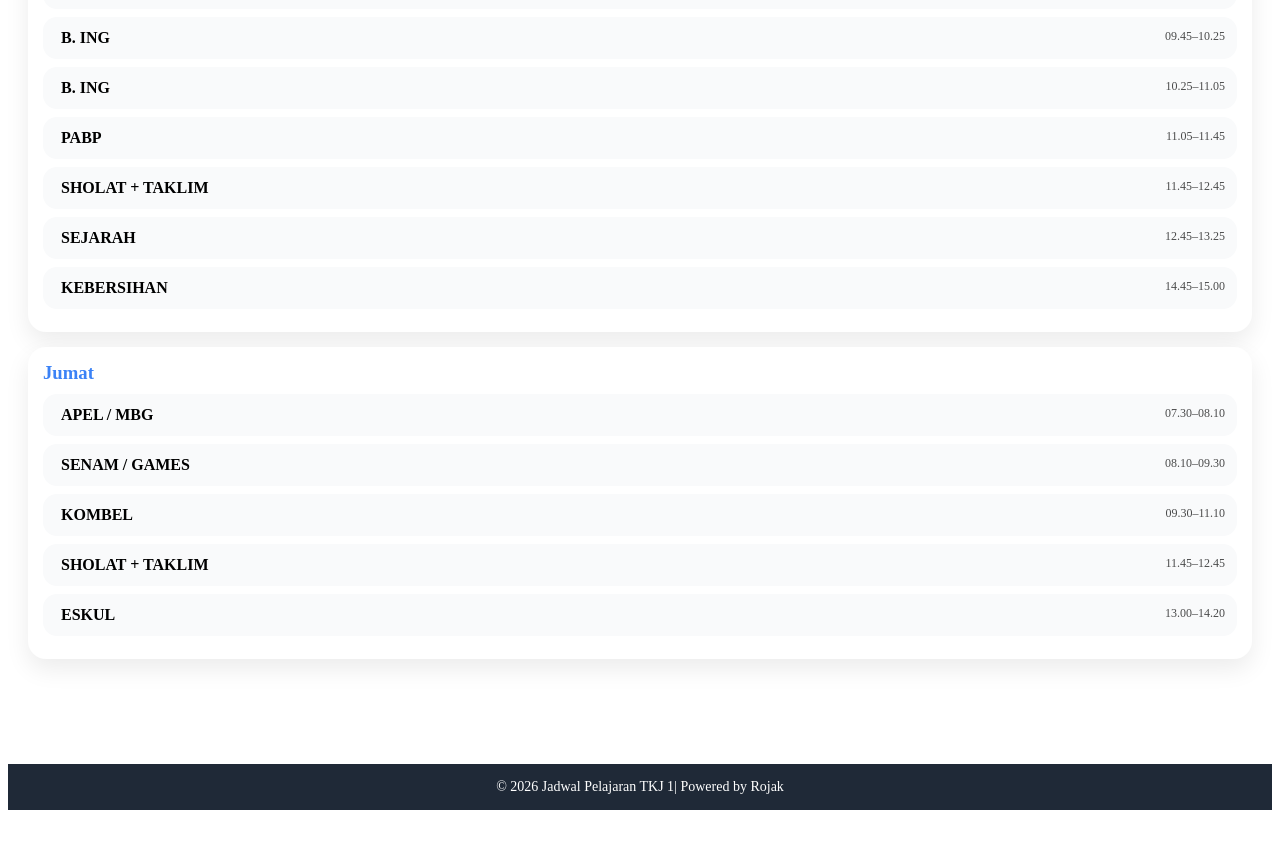
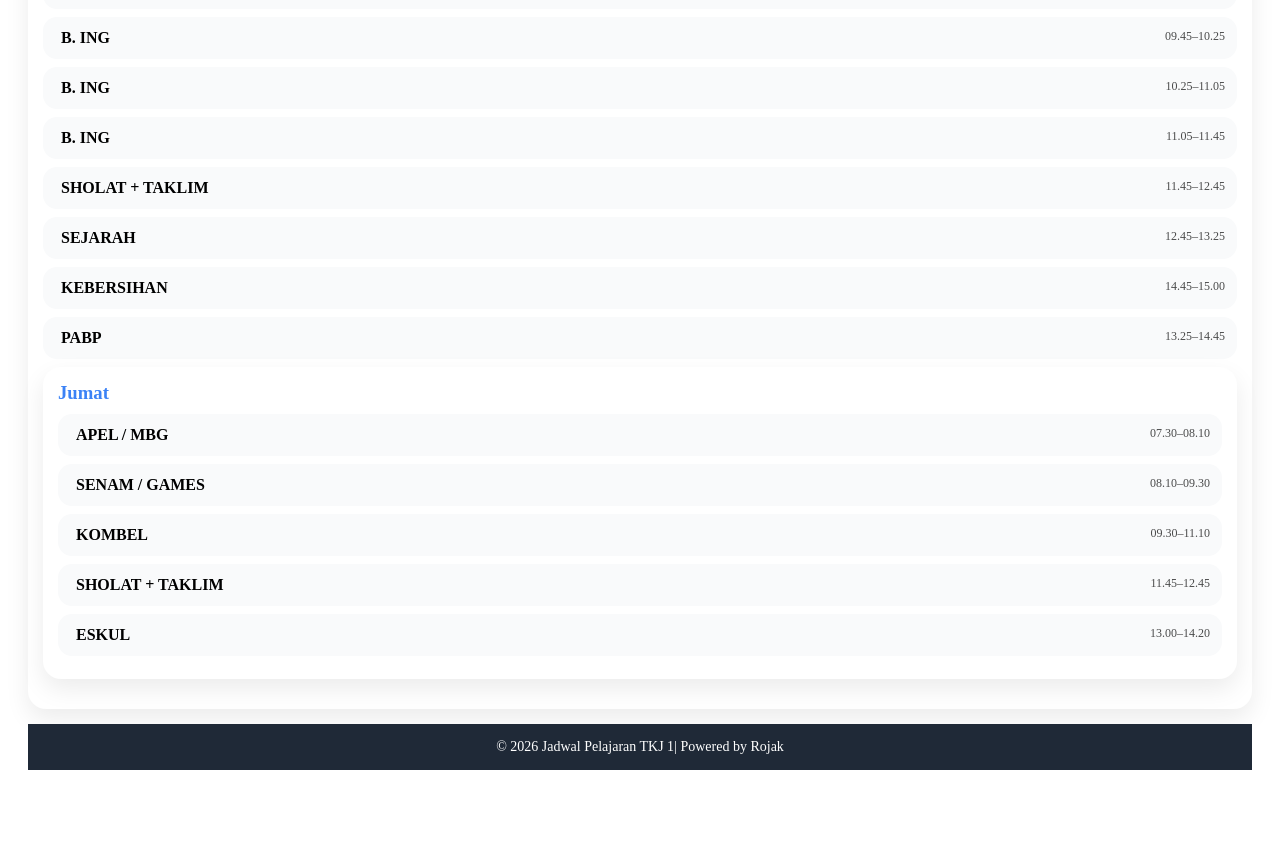
Before and after one commit to brazildoyuredituluse-gif/Jadwal-Pelajaran-new, a plain HTML site: page index.html in a window 1280 px wide. Shown: the part 2430-3278 px from the top of the page. Before the commit the page ends 3248 px from the top, so only its background shows below. Drawn offline with Linux system fonts and the light colour scheme.

Commit message:
Update index.html

```diff
--- a/index.html
+++ b/index.html
@@ -215,7 +215,7 @@ class="subject">SEJARAH</div><div class="time">11.05–11.45</div></div>
 
 <div class="item" data-start="09:45" data-end="10:25"><div class="subject">B. ING</div><div class="time">09.45–10.25</div></div>
 <div class="item" data-start="10:25" data-end="11:05"><div class="subject">B. ING</div><div class="time">10.25–11.05</div></div>
-<div class="item" data-start="11:05" data-end="11:45"><div class="subject">PABP</div><div class="time">11.05–11.45</div></div>
+<div class="item" data-start="11:05" data-end="11:45"><div class="subject">B. ING</div><div class="time">11.05–11.45</div></div>
 
 <div class="item" data-start="11:45" data-end="12:45"><div class="subject">SHOLAT + TAKLIM</div><div class="time">11.45–12.45</div></div>
 
@@ -223,7 +223,8 @@ class="subject">SEJARAH</div><div class="time">11.05–11.45</div></div>
 class="subject">SEJARAH</div><div class="time">12.45–13.25</div></div>
 
 <div class="item" data-start="14:45" data-end="15:00"><div class="subject">KEBERSIHAN</div><div class="time">14.45–15.00</div></div>
-</div>
+<div class="item" data-start="13:25" data-end="14:45"><div class="subject">PABP</div><div class="time">13.25–14.45</div></div>
+
 
 <!-- JUMAT -->
 <div class="card" data-day="5">
```
